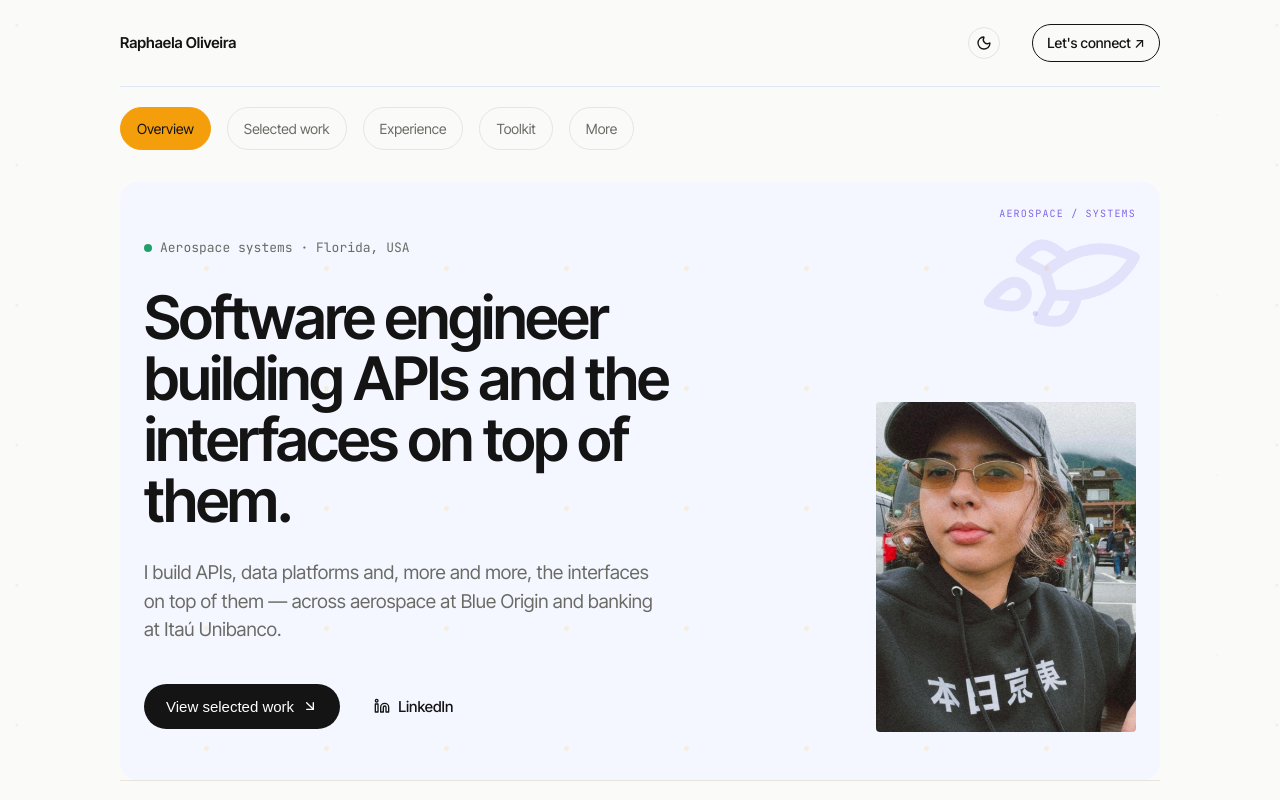
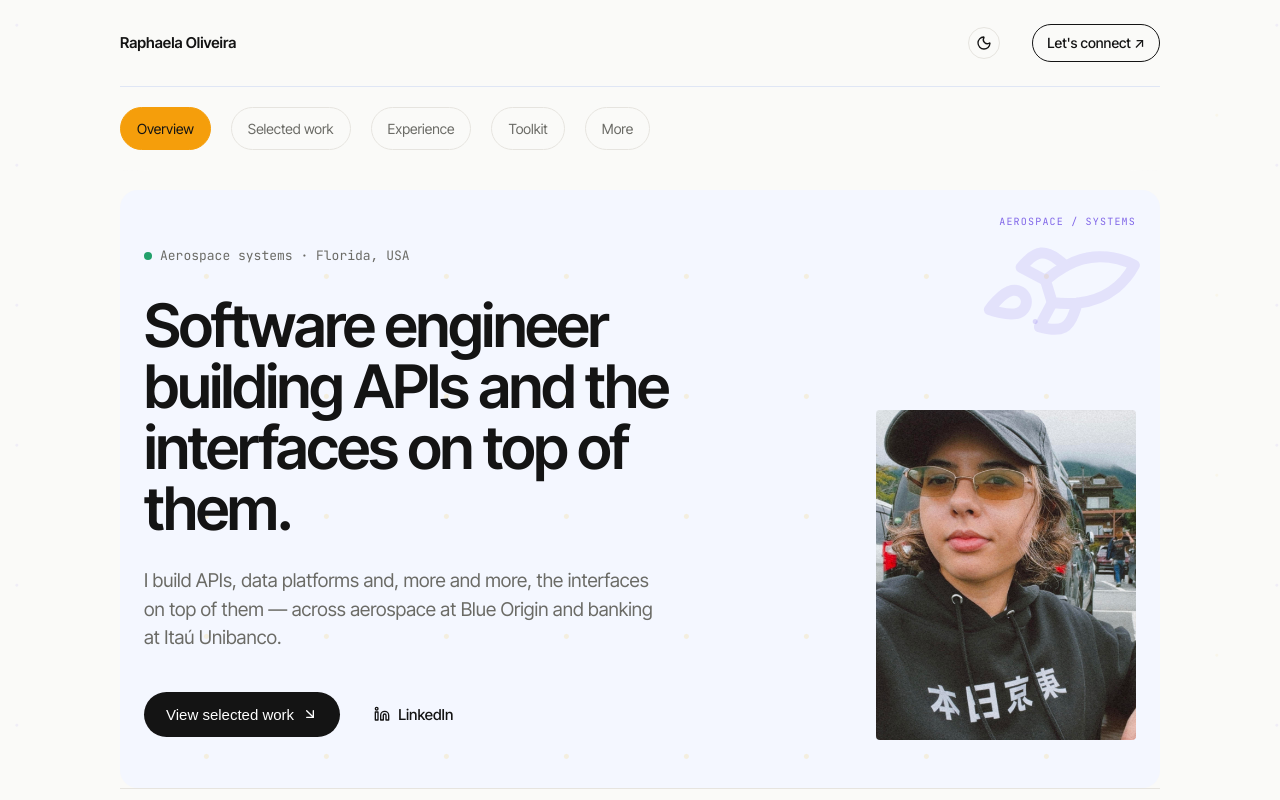
Before and after one commit to Sharkgrr/portfolio, a React (Vite) app: page / in a window 1280 px wide. Shown: the top 800 px of the page. Built offline with nearby package versions, Linux system fonts and the light colour scheme.

Commit message:
feat: add spacing between section tabs

```diff
--- a/src/styles.css
+++ b/src/styles.css
@@ -172,9 +172,9 @@ body.darkMode::selection {
   z-index: 20;
   display: flex;
   flex-wrap: wrap;
-  gap: 16px;
-  padding: 20px 0 16px;
-  margin-bottom: 16px;
+  gap: 20px;
+  padding: 20px 0;
+  margin-bottom: 20px;
   border-top: 1px solid #dfe6f5;
   background: rgba(250, 250, 248, 0.94);
   backdrop-filter: blur(12px);
```
